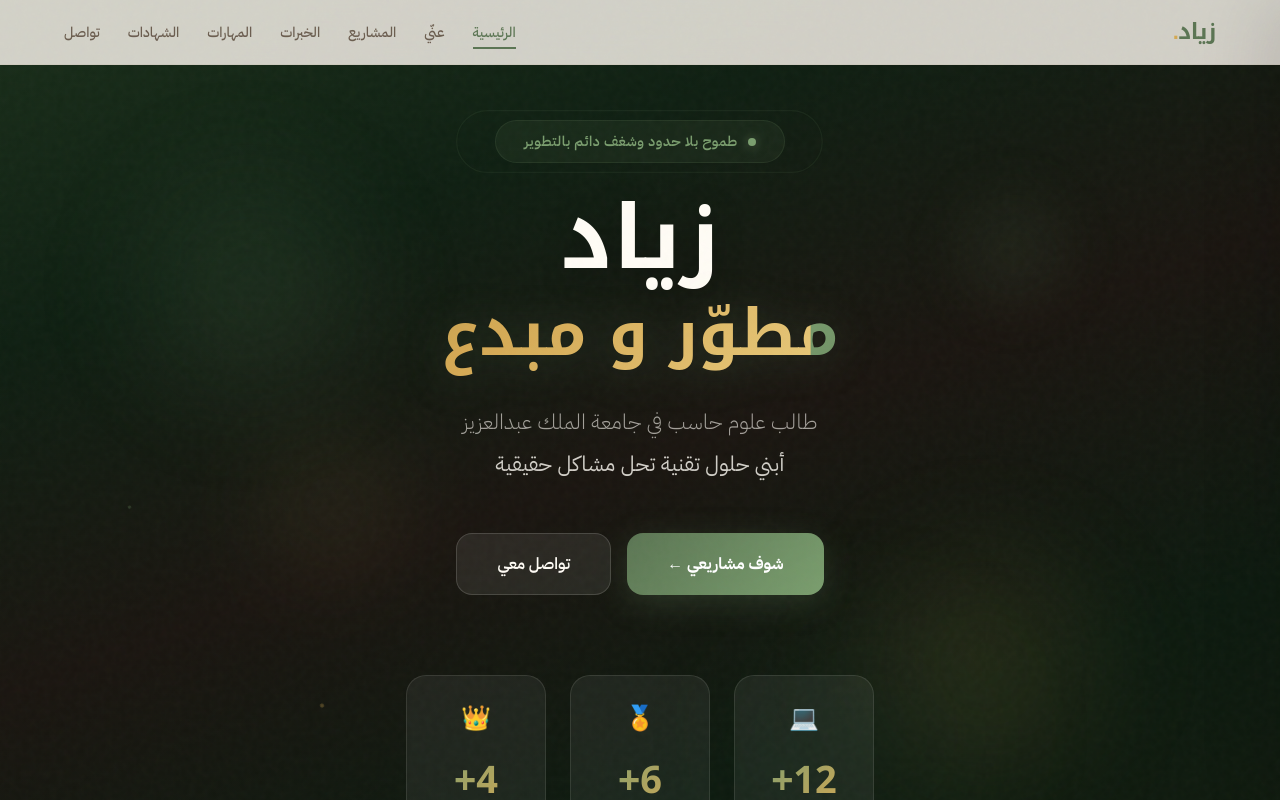
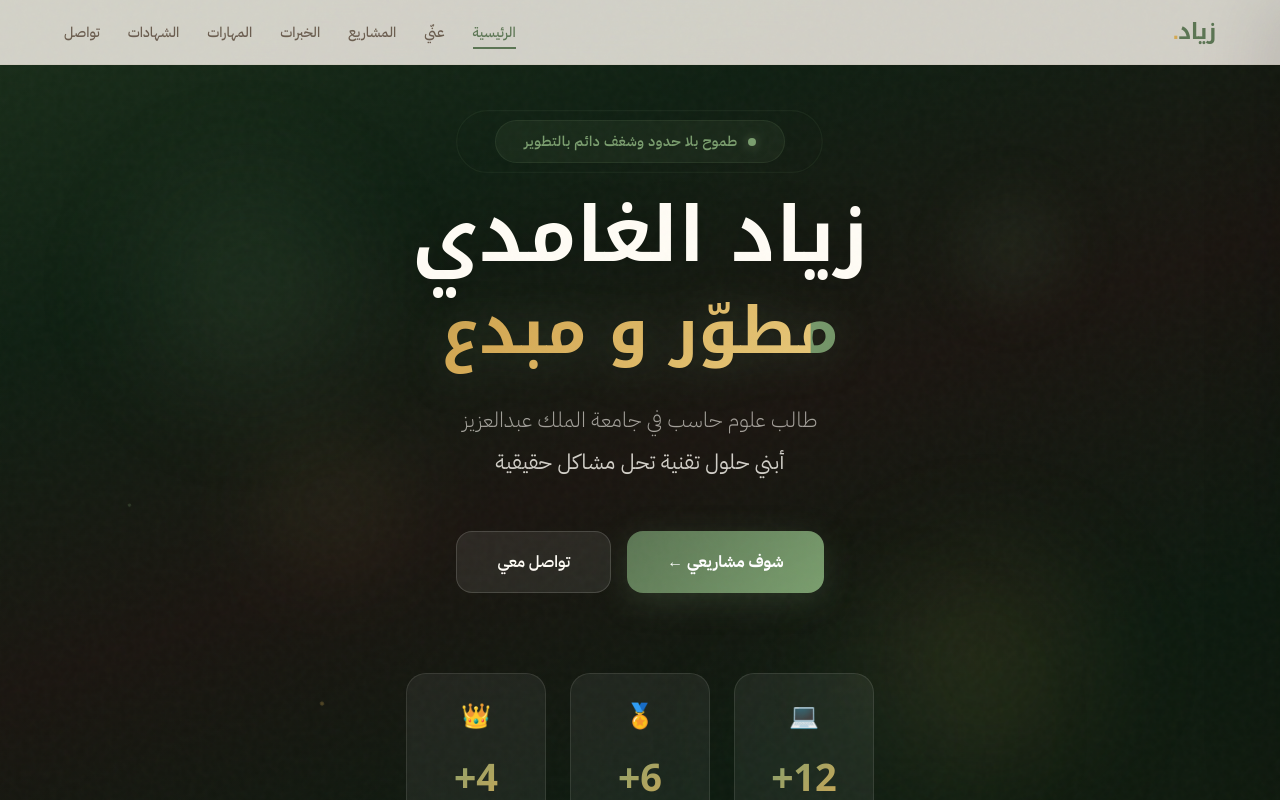
Before and after one commit to cs-zyad/portfolio-premium-redesign, a React (Vite) app: page / in a window 1280 px wide. Shown: the top 800 px of the page. Built offline with nearby package versions, Linux system fonts and the light colour scheme.

Commit message:
feat: add dynamic name switching animation

```diff
--- a/src/App.jsx
+++ b/src/App.jsx
@@ -7,7 +7,16 @@ const App = () => {
   const [hoveredProject, setHoveredProject] = useState(null);
   const [activeFilter, setActiveFilter] = useState("all");
   const [selectedProject, setSelectedProject] = useState(null);
+  const [nameIndex, setNameIndex] = useState(0);
+  const names = ["زياد الغامدي", "Zyad Alghamdi"];
   const observerRef = useRef(null);
+
+  useEffect(() => {
+    const interval = setInterval(() => {
+      setNameIndex((prev) => (prev + 1) % names.length);
+    }, 3000);
+    return () => clearInterval(interval);
+  }, []);
 
   const sections = [
     { id: "home", label: "الرئيسية" },
@@ -1374,18 +1383,23 @@ const App = () => {
 
           {/* Main heading */}
           <h1
-            style={{
-              fontFamily: "'Noto Kufi Arabic', sans-serif",
-              fontSize: "clamp(44px, 8vw, 88px)",
+            key={nameIndex}
+            style={{
+              fontFamily: nameIndex === 0 ? "'Noto Kufi Arabic', sans-serif" : "inherit",
+              fontSize: "clamp(32px, 7vw, 76px)",
               fontWeight: 900,
               lineHeight: 1.1,
               color: "#FFFCF5",
-              animation: "fadeUp 0.8s 0.4s both",
-              marginBottom: 8,
+              animation: "fadeUp 0.8s both",
+              marginBottom: 12,
               textShadow: "0 4px 30px rgba(0,0,0,0.3)",
-            }}
-          >
-            زياد
+              minHeight: "1.2em",
+              display: "flex",
+              alignItems: "center",
+              justifyContent: "center",
+            }}
+          >
+            {names[nameIndex]}
           </h1>
 
           {/* Gradient sub-heading */}
```
